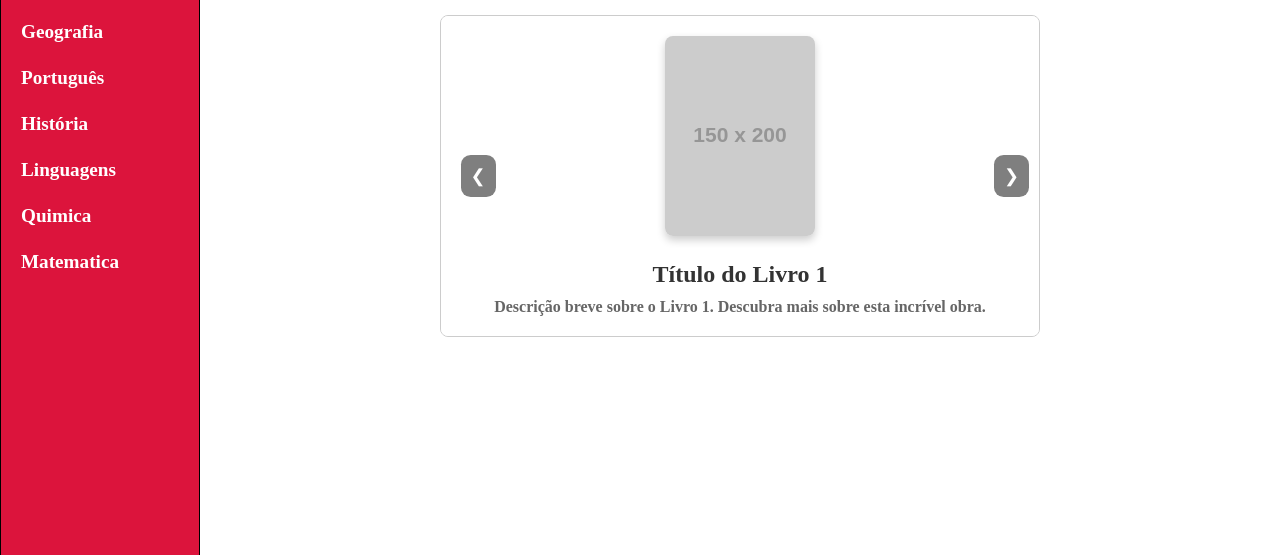
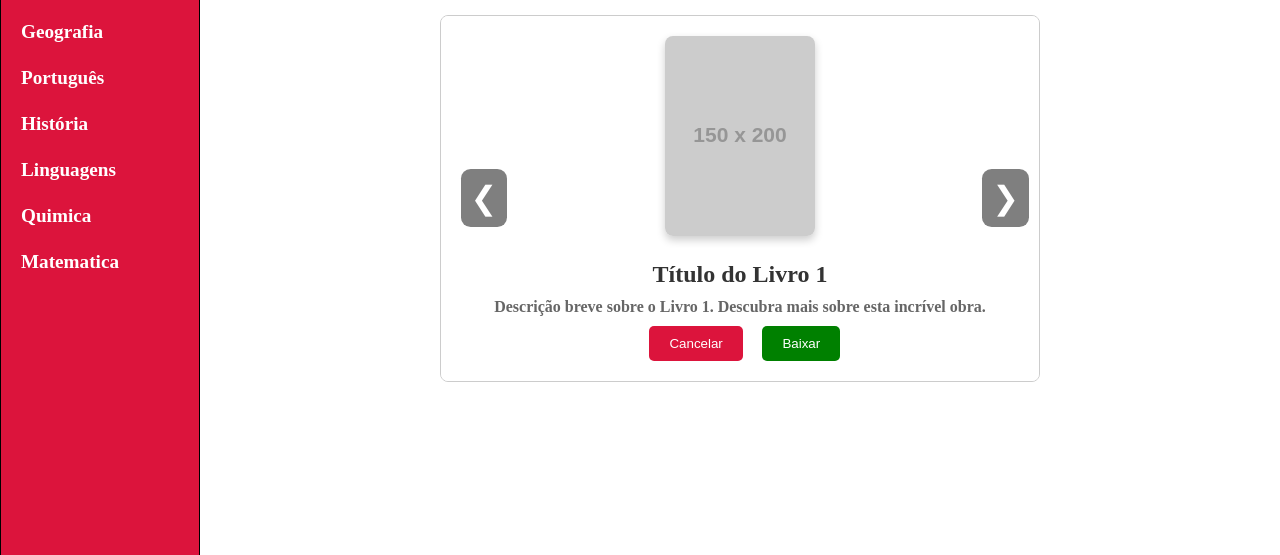
Before and after one commit to Lolapachorra/biblioteca-online, a plain HTML site: page index.html in a window 1280 px wide. Shown: the part 156-711 px from the top of the page. Drawn offline with nearby package versions, Linux system fonts and the light colour scheme; placeholder pictures from the web are drawn by us.

Commit message:
botao baixar e cancelar

```diff
--- a/Pages/Home.css
+++ b/Pages/Home.css
@@ -197,6 +197,11 @@ footer {
     padding-bottom: 3.1rem;
 }
 
+label{
+    margin-bottom: 6px;
+    display: block;
+    color: crimson;
+}
 
 .modal {
     display: none; /* Oculta o modal inicialmente */
@@ -220,10 +225,7 @@ footer {
     border-radius: 8px;
     box-shadow: 0px 0px 15px rgba(0, 0, 0, 0.3);
     text-align: center;
-    color: crimson;
-}
-.modal-content h2{
-    color: black
+
 }
 
 /* Botão de fechar */
@@ -345,3 +347,62 @@ form button:hover {
 .next {
     right: 10px;
 }
+
+.carousel-buttons {
+    display: flex;
+    justify-content: center;
+    gap: 10px;
+    margin-top: 10px;
+}
+
+.cancel-button {
+    background-color: crimson;
+    color: white;
+    border: none;
+    border-radius: 5px;
+    padding: 10px 20px;
+    cursor: pointer;
+    transition: background-color 0.3s;
+}
+
+.cancel-button:hover {
+    background-color: darkred;
+}
+
+.download-button {
+    background-color: green;
+    color: white;
+    border: none;
+    border-radius: 5px;
+    padding: 10px 20px;
+    cursor: pointer;
+    transition: background-color 0.3s;
+}
+
+.download-button:hover {
+    background-color: darkgreen;
+}
+
+.carousel-button {
+    position: absolute;
+    top: 50%;
+    transform: translateY(-50%);
+    background-color: rgba(0, 0, 0, 0.5);
+    color: white;
+    border: none;
+    font-size: 2rem;
+    cursor: pointer;
+    z-index: 1000;
+}
+
+.carousel-button.prev {
+    left: 10px;
+}
+
+.carousel-button.next {
+    right: 10px;
+}
+
+.carousel-button:hover {
+    background-color: rgba(0, 0, 0, 0.8);
+}
--- a/index.html
+++ b/index.html
@@ -59,21 +59,37 @@
             <img src="https://via.placeholder.com/150x200?text=Livro+1" alt="Livro 1">
             <h3>Título do Livro 1</h3>
             <p>Descrição breve sobre o Livro 1. Descubra mais sobre esta incrível obra.</p>
+            <div class="carousel-buttons">
+                <button class="cancel-button">Cancelar</button>
+                <button class="download-button">Baixar</button>
+            </div>
         </div>
         <div class="carousel-slide">
             <img src="https://via.placeholder.com/150x200?text=Livro+2" alt="Livro 2">
             <h3>Título do Livro 2</h3>
             <p>Este é um livro inspirador que vale a pena ler. Explore sua história.</p>
+            <div class="carousel-buttons">
+                <button class="cancel-button">Cancelar</button>
+                <button class="download-button">Baixar</button>
+            </div>
         </div>
         <div class="carousel-slide">
             <img src="https://via.placeholder.com/150x200?text=Livro+3" alt="Livro 3">
             <h3>Título do Livro 3</h3>
             <p>Uma leitura que mudará sua visão sobre o tema abordado.</p>
+            <div class="carousel-buttons">
+                <button class="cancel-button">Cancelar</button>
+                <button class="download-button">Baixar</button>
+            </div>
         </div>
         <div class="carousel-slide">
             <img src="https://via.placeholder.com/150x200?text=Livro+4" alt="Livro 4">
             <h3>Título do Livro 4</h3>
             <p>Explore o mundo deste livro, uma obra de arte literária.</p>
+            <div class="carousel-buttons">
+                <button class="cancel-button">Cancelar</button>
+                <button class="download-button">Baixar</button>
+            </div>
         </div>
     </div>
     <button class="carousel-button next" onclick="nextSlide()">&#10095;</button>
```
